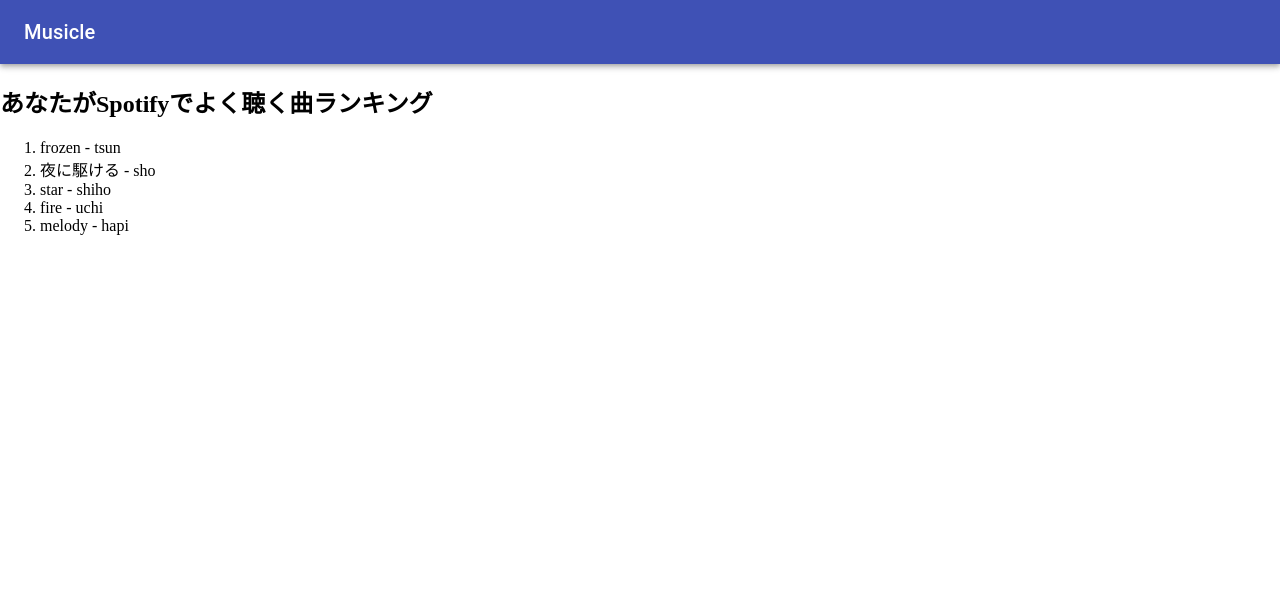
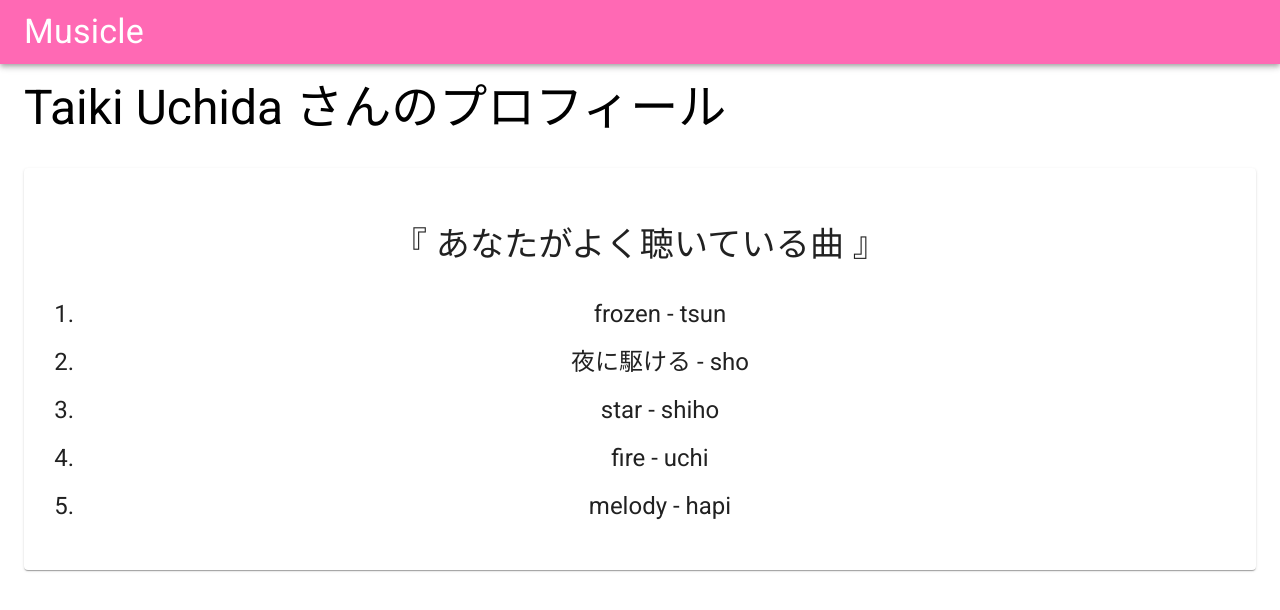
Before and after one commit to enpitut2020/musicle-client, a React app: page /users/1 in a window 1280 px wide. Shown: the top 610 px of the page. Built offline with nearby package versions, Linux system fonts and the light colour scheme.

Commit message:
add user page

```diff
--- a/src/fake.ts
+++ b/src/fake.ts
@@ -1,42 +1,25 @@
-export const fake = [
+export const fake = {
+  name: "Taiki Uchida",
+  topSongs: [
     {
-    id: 1,
-    rank_num: 1,
-    song_name: "frozen",
-    artist_name: "tsun",
-    created_at: "2020-07-23T07:24:44.491Z",
-    updated_at: "2020-07-23T07:24:44.491Z",
+      name: "frozen",
+      artistName: "tsun",
     },
     {
-    id: 2,
-    rank_num: 2,
-    song_name: "夜に駆ける",
-    artist_name: "sho",
-    created_at: "2020-07-23T07:25:05.500Z",
-    updated_at: "2020-07-23T07:25:05.500Z",
+      name: "夜に駆ける",
+      artistName: "sho",
     },
     {
-    id: 3,
-    rank_num: 3,
-    song_name: "star",
-    artist_name: "shiho",
-    created_at: "2020-07-23T07:28:13.108Z",
-    updated_at: "2020-07-23T07:28:13.108Z",
+      name: "star",
+      artistName: "shiho",
     },
     {
-    id: 4,
-    rank_num: 4,
-    song_name: "fire",
-    artist_name: "uchi",
-    created_at: "2020-07-23T07:28:46.447Z",
-    updated_at: "2020-07-23T07:28:46.447Z",
+      name: "fire",
+      artistName: "uchi",
     },
     {
-    id: 6,
-    rank_num: 5,
-    song_name: "melody",
-    artist_name: "hapi",
-    created_at: "2020-07-23T07:31:11.984Z",
-    updated_at: "2020-07-23T07:31:11.984Z",
+      name: "melody",
+      artistName: "hapi",
     },
-]
+  ],
+}
--- a/src/index.html
+++ b/src/index.html
@@ -2,6 +2,10 @@
 <html>
   <head>
     <meta charset="utf-8" />
+    <link
+      rel="stylesheet"
+      href="https://fonts.googleapis.com/css?family=Roboto:300,400,500,700&display=swap"
+    />
   </head>
   <body>
     <div id="root"></div>
--- a/src/index.tsx
+++ b/src/index.tsx
@@ -1,23 +1,19 @@
 import React from "react"
 import ReactDOM from "react-dom"
 import { AppBar, Toolbar, Typography, Box } from "@material-ui/core"
-import {
-  HashRouter,
-  Switch,
-  Route,
-  Link,
-  BrowserRouter,
-} from "react-router-dom"
+import { Switch, Route, Link, BrowserRouter } from "react-router-dom"
 import "./index.css"
 import { Login } from "./pages/Login"
 import { Home } from "./pages/Home"
+import { SpotifyCallback } from "./pages/SpotifyCallback"
+import { User } from "./pages/User"
 
 const App = () => {
   return (
     <BrowserRouter>
-      <AppBar position="static">
+      <AppBar position="static" style={{ backgroundColor: "#ff69b4" }}>
         <Toolbar>
-          <Typography variant="h6" component={Link as any} as="h1" to="/">
+          <Typography variant="h4" component={Link as any} as="h1" to="/">
             Musicle
           </Typography>
         </Toolbar>
@@ -26,6 +22,12 @@ const App = () => {
       <Switch>
         <Route path="/login">
           <Login />
+        </Route>
+        <Route path="/spotify-callback">
+          <SpotifyCallback />
+        </Route>
+        <Route path="/users/:userId">
+          <User />
         </Route>
         <Route path="/">
           <Home />
--- a/src/pages/Home.tsx
+++ b/src/pages/Home.tsx
@@ -1,17 +1,9 @@
 import React from "react"
-import { fake } from "../fake"
 
 export const Home = () => {
   return (
     <>
-      <h2>あなたがSpotifyでよく聴く曲ランキング</h2>
-      <ol>
-        {fake.map((item) => (
-          <li>
-            {item.song_name} - {item.artist_name}
-          </li>
-        ))}
-      </ol>
+      <h2>ホーム</h2>
     </>
   )
 }
--- /dev/null
+++ b/src/pages/SpotifyCallback.tsx
@@ -0,0 +1,24 @@
+import React, { useEffect } from "react"
+import axios from "axios"
+import { useLocation } from "react-router-dom"
+
+const useQuery = () => {
+  return new URLSearchParams(useLocation().search)
+}
+
+const host = "http://localhost:3000"
+
+export const SpotifyCallback = () => {
+  const query = useQuery()
+  const code = query.get("code")
+
+  useEffect(() => {
+    const load = async () => {
+      const resp = await axios.get(`${host}/spotify-auth?code=${code}`)
+      console.log(resp.data)
+    }
+
+    load()
+  }, [])
+  return <></>
+}
--- /dev/null
+++ b/src/pages/User.tsx
@@ -0,0 +1,57 @@
+import React, { useState, useEffect } from "react"
+import { fake } from "../fake"
+import { useParams } from "react-router-dom"
+import { Typography, Container, Card, CardContent } from "@material-ui/core"
+
+type Song = {
+  name: string
+  artistName: string
+}
+
+type User = {
+  name: string
+  topSongs: Song[]
+}
+
+export const User = () => {
+  const { userId } = useParams()
+  const [user, setUser] = useState<User | null>(null)
+
+  useEffect(() => {
+    // TODO: api
+    setUser(fake)
+  }, [userId])
+
+  if (!user) {
+    return <></>
+  }
+
+  return (
+    <Container>
+      <Typography variant="h3">{user.name} さんのプロフィール</Typography>
+      <div
+        style={{
+          textAlign: "center",
+          marginTop: "32px",
+        }}
+      >
+        <Card>
+          <CardContent>
+            <Typography variant="h4" style={{ marginTop: "40px" }}>
+              『 あなたがよく聴いている曲 』
+            </Typography>
+            <Typography variant="h5" style={{ marginTop: "32px" }}>
+              <ol>
+                {user.topSongs.map((item, idx) => (
+                  <li key={idx} style={{ marginTop: "16px" }}>
+                    {item.name} - {item.artistName}
+                  </li>
+                ))}
+              </ol>
+            </Typography>
+          </CardContent>
+        </Card>
+      </div>
+    </Container>
+  )
+}
--- a/webpack.config.js
+++ b/webpack.config.js
@@ -31,5 +31,8 @@ module.exports = [
     devServer: {
       historyApiFallback: true,
     },
+    output: {
+      publicPath: "/",
+    },
   },
 ]
```
Also changed, not shown: 1 other file (tests, documents, lock files or other folders). Lines whose indentation alone changed are shown as unchanged.
